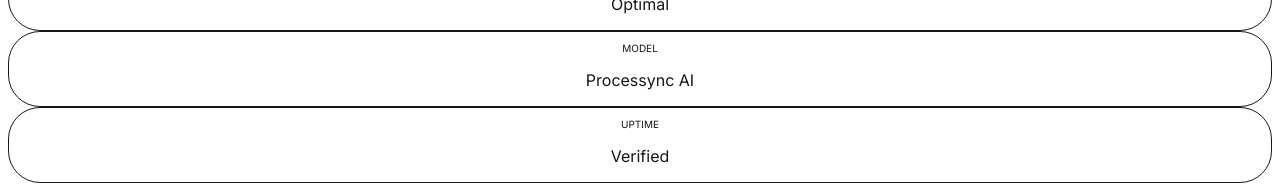
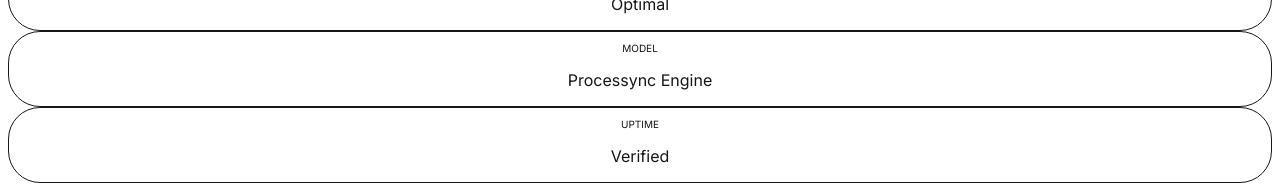
Before and after one commit to RealCifer/Processync, a Next.js app in the folder frontend/: page / in a window 1280 px wide. Shown: the part 426-611 px from the top of the page. Built offline with nearby package versions, Linux system fonts and the light colour scheme.

Commit message:
fixed SOME ERRORs AND ADDED README

```diff
--- a/frontend/src/app/page.tsx
+++ b/frontend/src/app/page.tsx
@@ -36,7 +36,7 @@
 
         <div className="pt-24 grid grid-cols-1 md:grid-cols-3 gap-8 animate-in fade-in slide-in-from-bottom-16 duration-1000 delay-500">
            <Stat label="Latency" value="Optimal" />
-           <Stat label="Model" value="Processync AI" />
+           <Stat label="Model" value="Processync Engine" />
            <Stat label="Uptime" value="Verified" />
         </div>
       </div>
```
Also changed, not shown: 2 other files (tests, documents, lock files or other folders).
